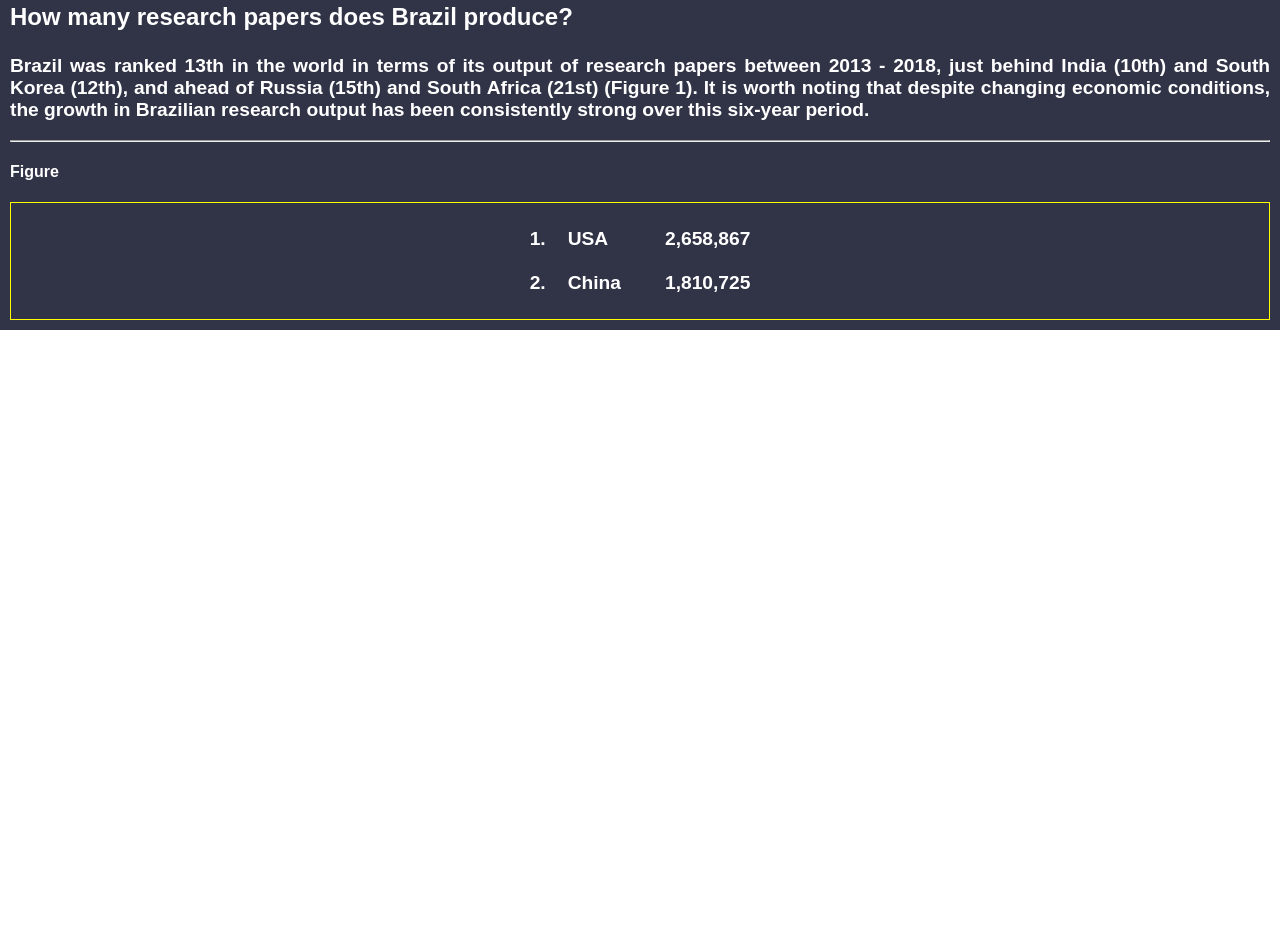
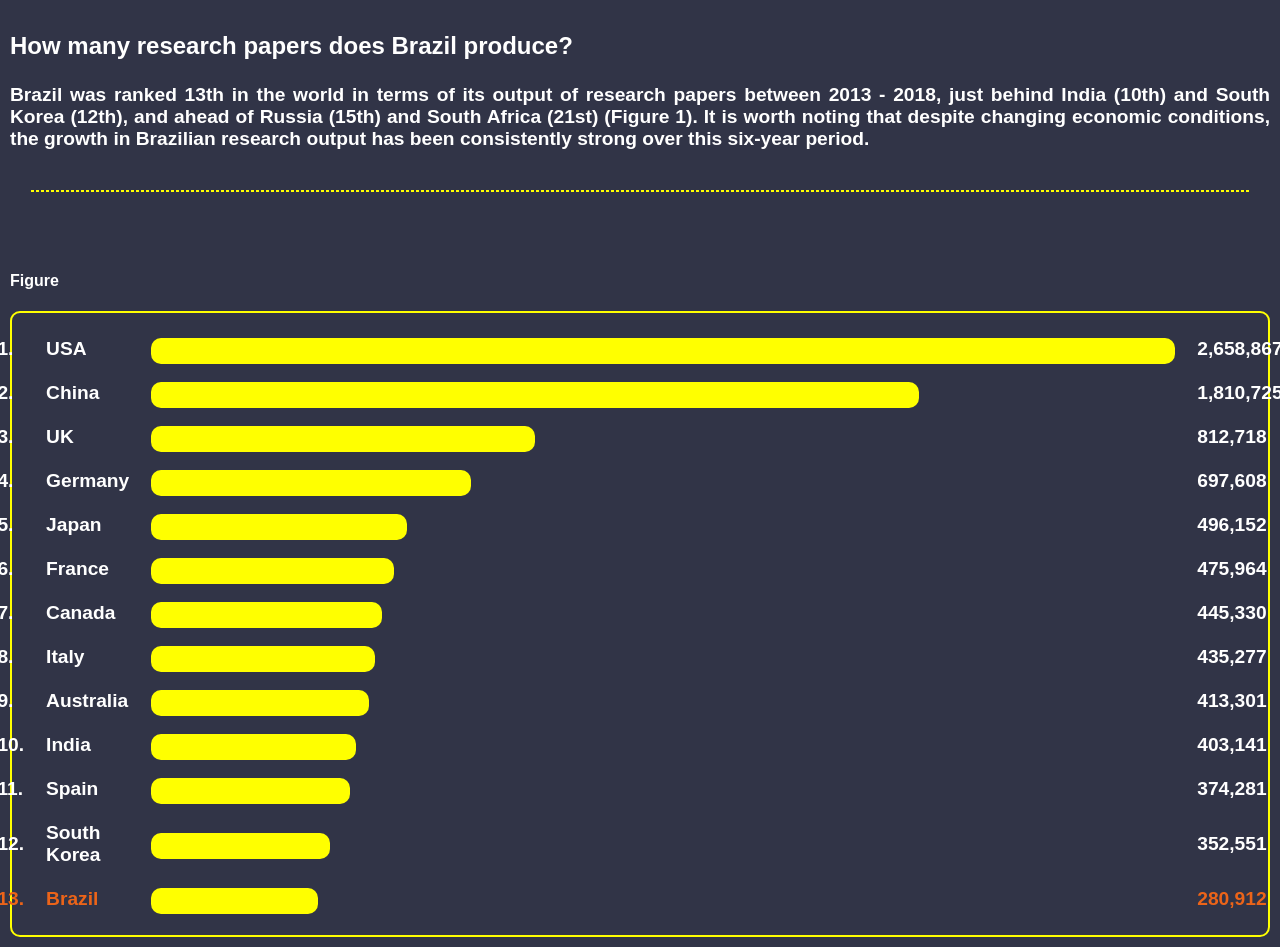
Before and after one commit to mathdothings/mathdothings.github.io, a plain HTML site: page responsive-webpage/index.html in a window 1280 px wide. Shown: the part 955-1902 px from the top of the page. Before the commit the page ends 1285 px from the top, so only its background shows below. Drawn offline with Linux system fonts and the light colour scheme; a web font is replaced by a local one.

Commit message:
todo: responsive-page

```diff
--- a/responsive-webpage/index.html
+++ b/responsive-webpage/index.html
@@ -40,14 +40,80 @@
               <tr>
                   <td><span class="ranking">1.</span></td>
                   <td><span class="country">USA</span></td>
-                  <td><span class="usa-progress-bar"></span></td>
+                  <td><span class="usa progress-bar"></span></td>
                   <td><span class="numbers">2,658,867</span></td>
               </tr>
               <tr>
                   <td><span class="ranking">2.</span></td>
                   <td><span class="country">China</span></td>
-                  <td><span class="china-progress-bar"></span></td>
+                  <td><span class="china progress-bar"></span></td>
                   <td><span class="numbers">1,810,725</span></td>
+              </tr>
+              <tr>
+                  <td><span class="ranking">3.</span></td>
+                  <td><span class="country">UK</span></td>
+                  <td><span class="uk progress-bar"></span></td>
+                  <td><span class="numbers">812,718</span></td>
+              </tr>
+              <tr>
+                  <td><span class="ranking">4.</span></td>
+                  <td><span class="country">Germany</span></td>
+                  <td><span class="germany progress-bar"></span></td>
+                  <td><span class="numbers">697,608</span></td>
+              </tr>
+              <tr>
+                  <td><span class="ranking">5.</span></td>
+                  <td><span class="country">Japan</span></td>
+                  <td><span class="japan progress-bar"></span></td>
+                  <td><span class="numbers">496,152</span></td>
+              </tr>
+              <tr>
+                  <td><span class="ranking">6.</span></td>
+                  <td><span class="country">France</span></td>
+                  <td><span class="france progress-bar"></span></td>
+                  <td><span class="numbers">475,964</span></td>
+              </tr>
+              <tr>
+                  <td><span class="ranking">7.</span></td>
+                  <td><span class="country">Canada</span></td>
+                  <td><span class="canada progress-bar"></span></td>
+                  <td><span class="numbers">445,330</span></td>
+              </tr>
+              <tr>
+                  <td><span class="ranking">8.</span></td>
+                  <td><span class="country">Italy</span></td>
+                  <td><span class="italy progress-bar"></span></td>
+                  <td><span class="numbers">435,277</span></td>
+              </tr>
+              <tr>
+                  <td><span class="ranking">9.</span></td>
+                  <td><span class="country">Australia</span></td>
+                  <td><span class="australia progress-bar"></span></td>
+                  <td><span class="numbers">413,301</span></td>
+              </tr>
+              <tr>
+                  <td><span class="ranking">10.</span></td>
+                  <td><span class="country">India</span></td>
+                  <td><span class="india progress-bar"></span></td>
+                  <td><span class="numbers">403,141</span></td>
+              </tr>
+              <tr>
+                  <td><span class="ranking">11.</span></td>
+                  <td><span class="country">Spain</span></td>
+                  <td><span class="spain progress-bar"></span></td>
+                  <td><span class="numbers">374,281</span></td>
+              </tr>
+              <tr>
+                  <td><span class="ranking">12.</span></td>
+                  <td><span class="country">South Korea</span></td>
+                  <td><span class="south-korea progress-bar"></span></td>
+                  <td><span class="numbers">352,551</span></td>
+              </tr>
+              <tr class="brazil-row">
+                  <td><span class="ranking">13.</span></td>
+                  <td><span class="country">Brazil</span></td>
+                  <td><span class="brazil progress-bar"></span></td>
+                  <td><span class="numbers">280,912</span></td>
               </tr>
             </tbody>
           </table>
--- a/responsive-webpage/style.css
+++ b/responsive-webpage/style.css
@@ -6,10 +6,19 @@ body {
 }
 
 header {
+  background-color: #313447;
   background-image: url("../images/science.jpg");
   background-size: 100vw 100vh;
   display: flex;
-  height: 100vh;
+  height: 95vh;
+}
+
+hr {
+  color: white;
+  width: 95vw;
+  margin-bottom: 10vh;
+  margin-top: 5vh;
+  border: 1px yellow dashed;
 }
 
 h1 {
@@ -38,7 +47,8 @@ p {
 }
 
 table {
-  border: 1px solid yellow;
+  border: 2px solid yellow;
+  border-radius: 10px;
   padding: 1vw 1vh;
   display: flex;
   justify-content: center;
@@ -49,8 +59,70 @@ td {
 }
 
 td span {
+  font-weight: 700;
   font-size: 1.2em;
-  font-weight: 700;
+}
+
+.progress-bar {
+  background-color: yellow;
+  border-radius: 10px;
+  padding-bottom: 5px;
+}
+
+.usa {
+  padding-right: 80vw;
+}
+
+.china {
+  padding-right: 60vw;
+}
+
+.uk {
+  padding-right: 30vw;
+}
+
+.germany {
+  padding-right: 25vw;
+}
+
+.japan {
+  padding-right: 20vw;
+}
+
+.france {
+  padding-right: 19vw;
+}
+
+.canada {
+  padding-right: 18vw;
+}
+
+.italy {
+  padding-right: 17.5vw;
+}
+
+.australia {
+  padding-right: 17vw;
+}
+
+.india {
+  padding-right: 16vw;
+}
+
+.spain {
+  padding-right: 15.5vw;
+}
+
+.south-korea {
+  padding-right: 14vw;
+}
+
+.brazil {
+  padding-right: 13vw;
+}
+
+.brazil-row {
+  color: #ec6419;
 }
 
 .text-justify {
```
